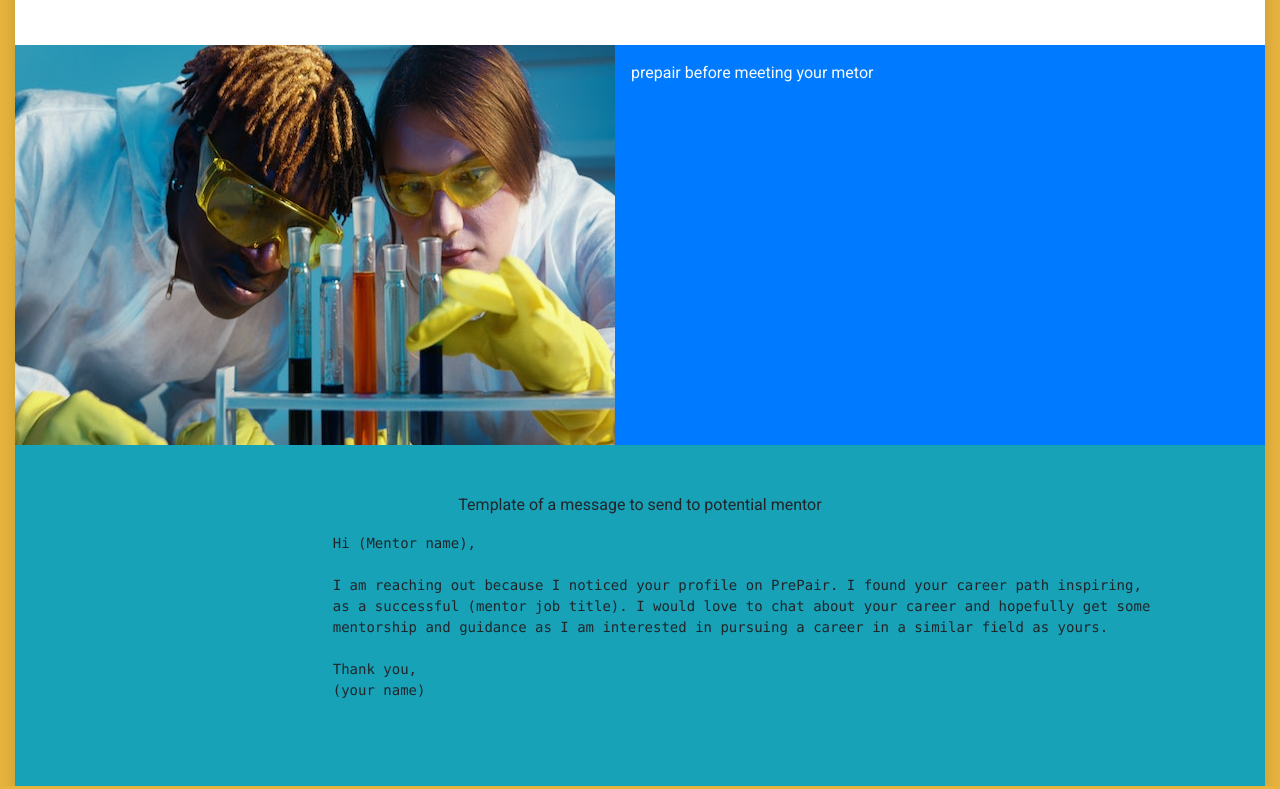
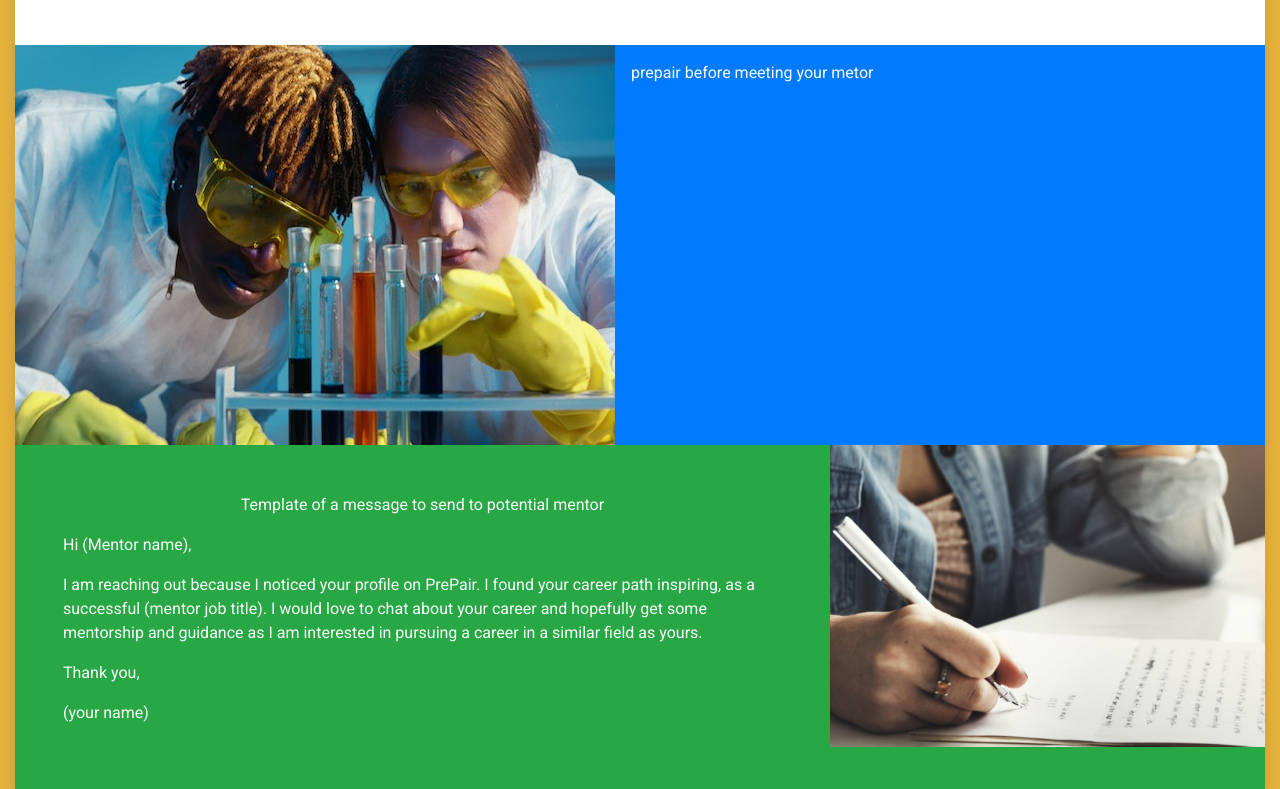
Before and after one commit to gislainm/funathon-2022, a plain HTML site: page client/html/student-page.html in a window 1280 px wide. Shown: the part 489-1278 px from the top of the page. Drawn offline with nearby package versions, Linux system fonts and the light colour scheme.

Commit message:
student page

```diff
--- a/client/css/studentStyle.css
+++ b/client/css/studentStyle.css
@@ -63,3 +63,6 @@ header {
 .card-mentor img{
 	width:100%;
 }
+.send-message img{
+	width: 100%;
+}
--- a/client/html/student-page.html
+++ b/client/html/student-page.html
@@ -51,20 +51,27 @@
                     </div>
                     <div class="d-flex mt-5 bg-primary text-light ">
                         <img src="../images/photo3.jpg" alt="">
-                        <span class="text-align-center p-3 fs-1 align-middle ">prepair before meeting your metor</span>
+                        <span class="text-align-center p-3">prepair before meeting your metor</span>
                     </div>
-                    <div class="bg-info bg-gradient p-5">
-                        <p class="text-center">Template of a message to send to potential mentor</p>
-                        <pre>
-                                Hi (Mentor name),
+                    <div class="bg-success bg-gradient d-flex">
+                        <div class="p-5 text-light" >
+                            <p class="text-center">Template of a message to send to potential mentor</p>
+                            <p>Hi (Mentor name),</p>
+                            <p>I am reaching out because I noticed your profile on PrePair. I found your career path
+                                inspiring,
+                                as a successful (mentor job title). I would love to chat about your career and hopefully
+                                get some
+                                mentorship and guidance as I am interested in pursuing a career in a similar field as
+                                yours.</p>
+                            <p>Thank you,</p>
+                            (your name)
+                            </p>
+                        </div>
+                        <div class="send-message">
+                            <img src="../images/World-Letter-Writing.jpg" alt="">
+                        </div>
 
-                                I am reaching out because I noticed your profile on PrePair. I found your career path inspiring,
-                                as a successful (mentor job title). I would love to chat about your career and hopefully get some
-                                mentorship and guidance as I am interested in pursuing a career in a similar field as yours.
 
-                                Thank you,
-                                (your name)
-                        </pre>
                     </div>
 
                 </div>
```
Also changed, not shown: client/images/World-Letter-Writing.jpg (added).
